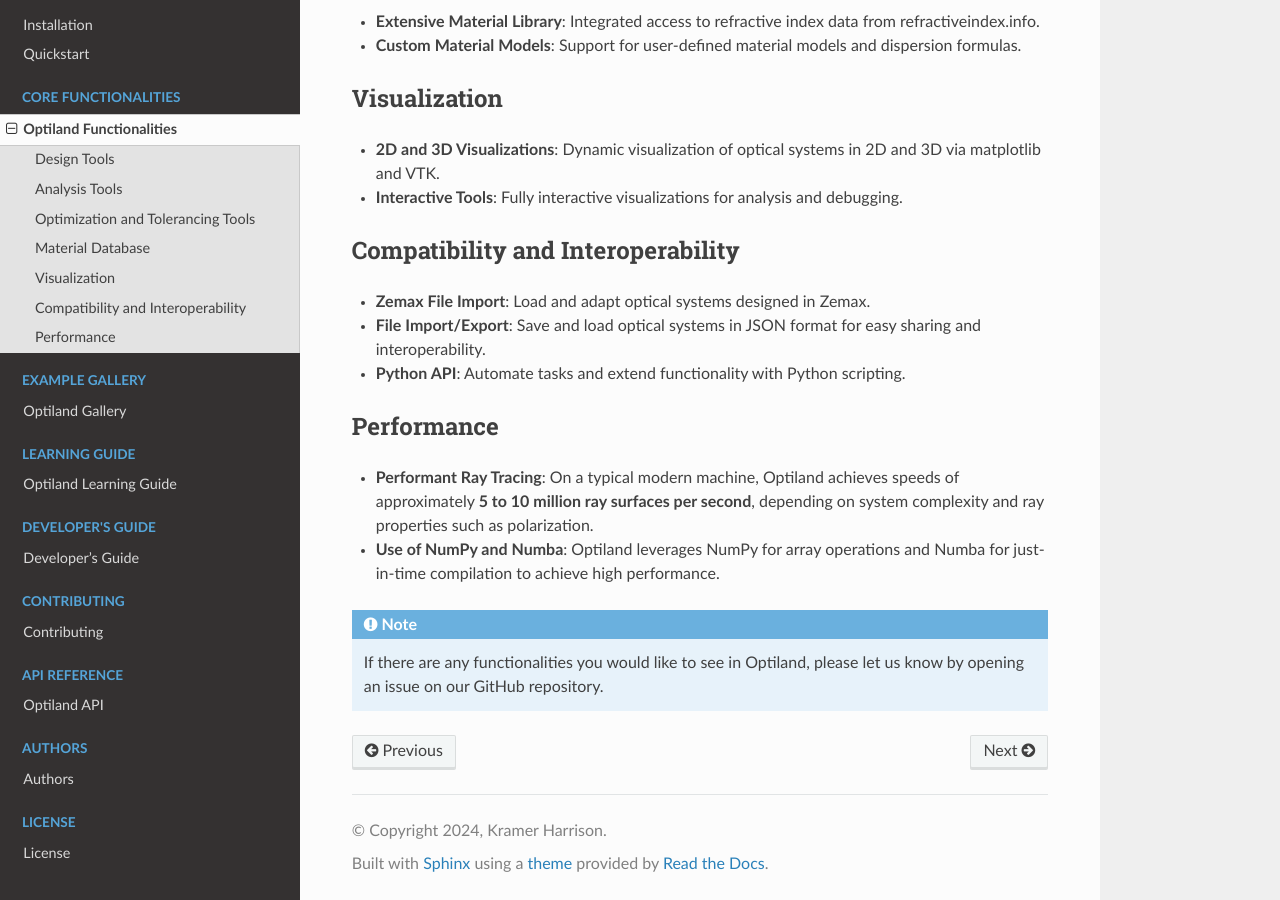
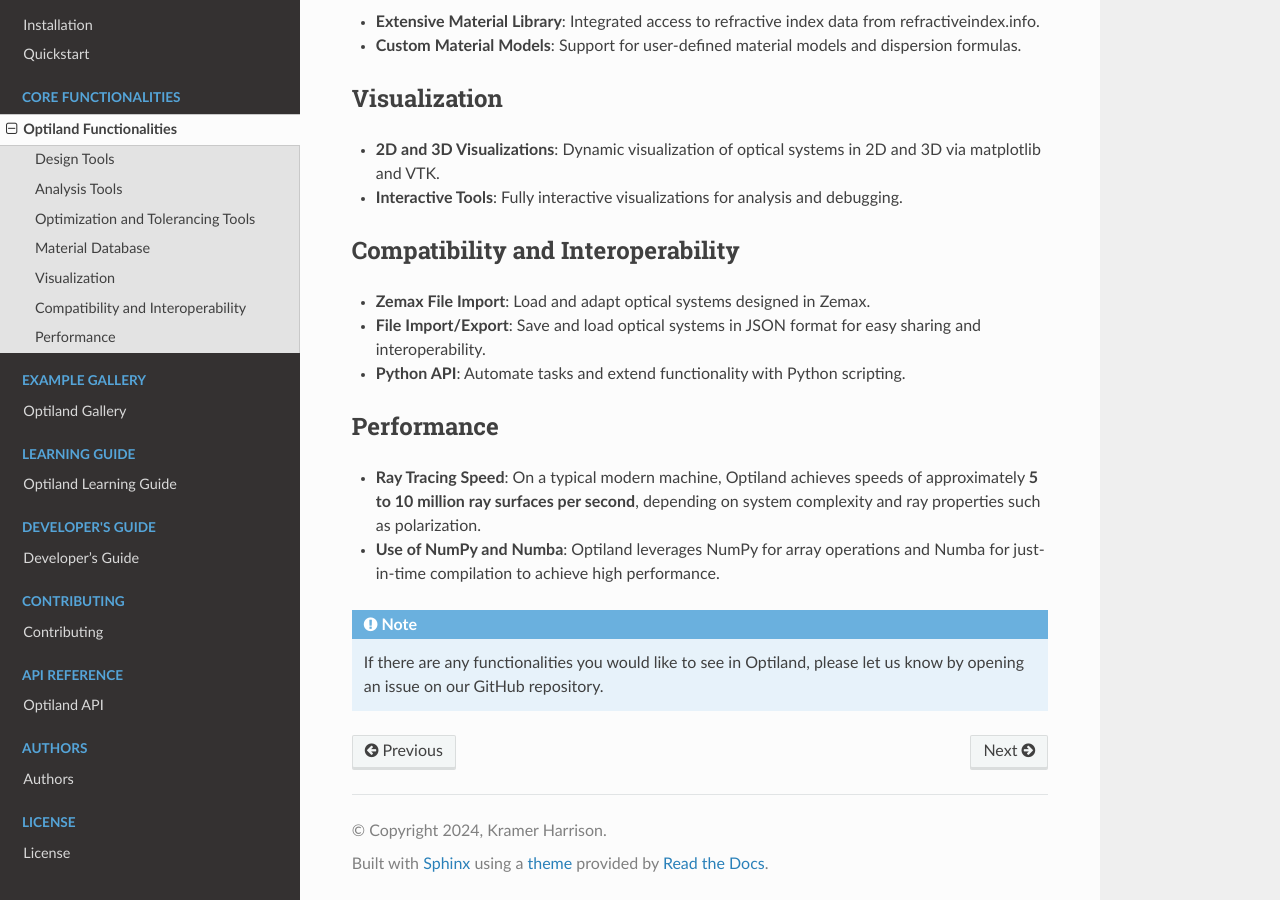
Before and after one commit to HarrisonKramer/optiland, a Sphinx documentation site: the page built from docs/functionalities.rst, in a window 1280 px wide and 900 px high, scrolled down 1046 px. Built offline with Sphinx 7.4.7 and the Read the Docs theme 3.1.0, drawn with Linux system fonts in a browser that asks for light colours; pages that are not in the unit, such as notebooks, are missing from menus.

Commit message:
docs: Update terminology for performance in documentation

```diff
--- a/docs/functionalities.rst
+++ b/docs/functionalities.rst
@@ -45,7 +45,7 @@
 
 Performance
 -----------
-- **Performant Ray Tracing**: On a typical modern machine, Optiland achieves speeds of approximately **5 to 10 million ray surfaces per second**, depending on system complexity and ray properties such as polarization.
+- **Ray Tracing Speed**: On a typical modern machine, Optiland achieves speeds of approximately **5 to 10 million ray surfaces per second**, depending on system complexity and ray properties such as polarization.
 - **Use of NumPy and Numba**: Optiland leverages NumPy for array operations and Numba for just-in-time compilation to achieve high performance.
 
 .. note::
```
